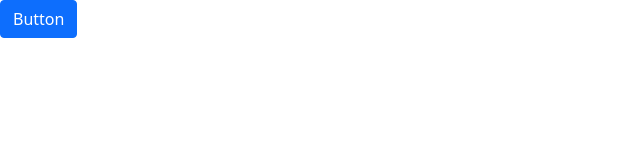
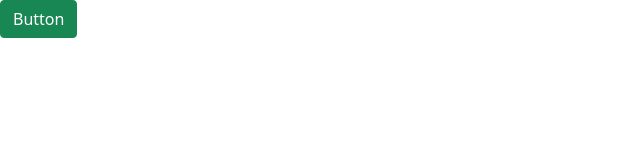
Before and after one commit to mattyonice/travhost, a plain HTML site: page features.html in a window 1280 px wide. Shown: the whole page, without its empty margins (0-640 px from the left). Drawn offline with nearby package versions, Linux system fonts and the light colour scheme.

Commit message:
Travhost 3

```diff
--- a/features.html
+++ b/features.html
@@ -11,6 +11,6 @@
         <script src="https://cdn.jsdelivr.net/npm/bootstrap@5.0.1/dist/js/bootstrap.bundle.min.js" integrity="sha384-gtEjrD/SeCtmISkJkNUaaKMoLD0//ElJ19smozuHV6z3Iehds+3Ulb9Bn9Plx0x4" crossorigin="anonymous"></script>
 </head>
 <body>
-    <button class="btn btn-primary" type="submit">Button</button>
+    <button class="btn btn-success" type="submit">Button</button>
 </body>
 </html>
```
